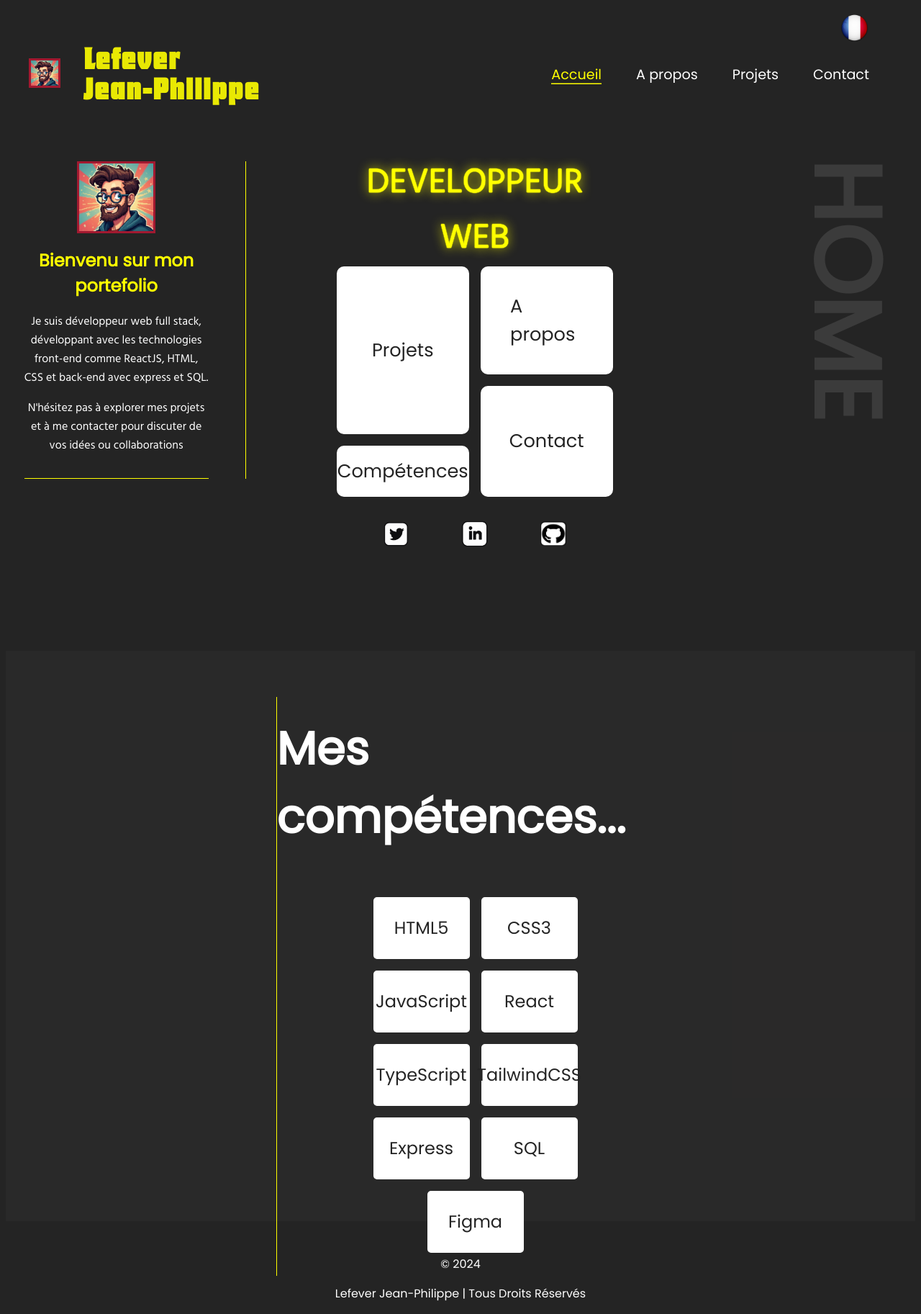
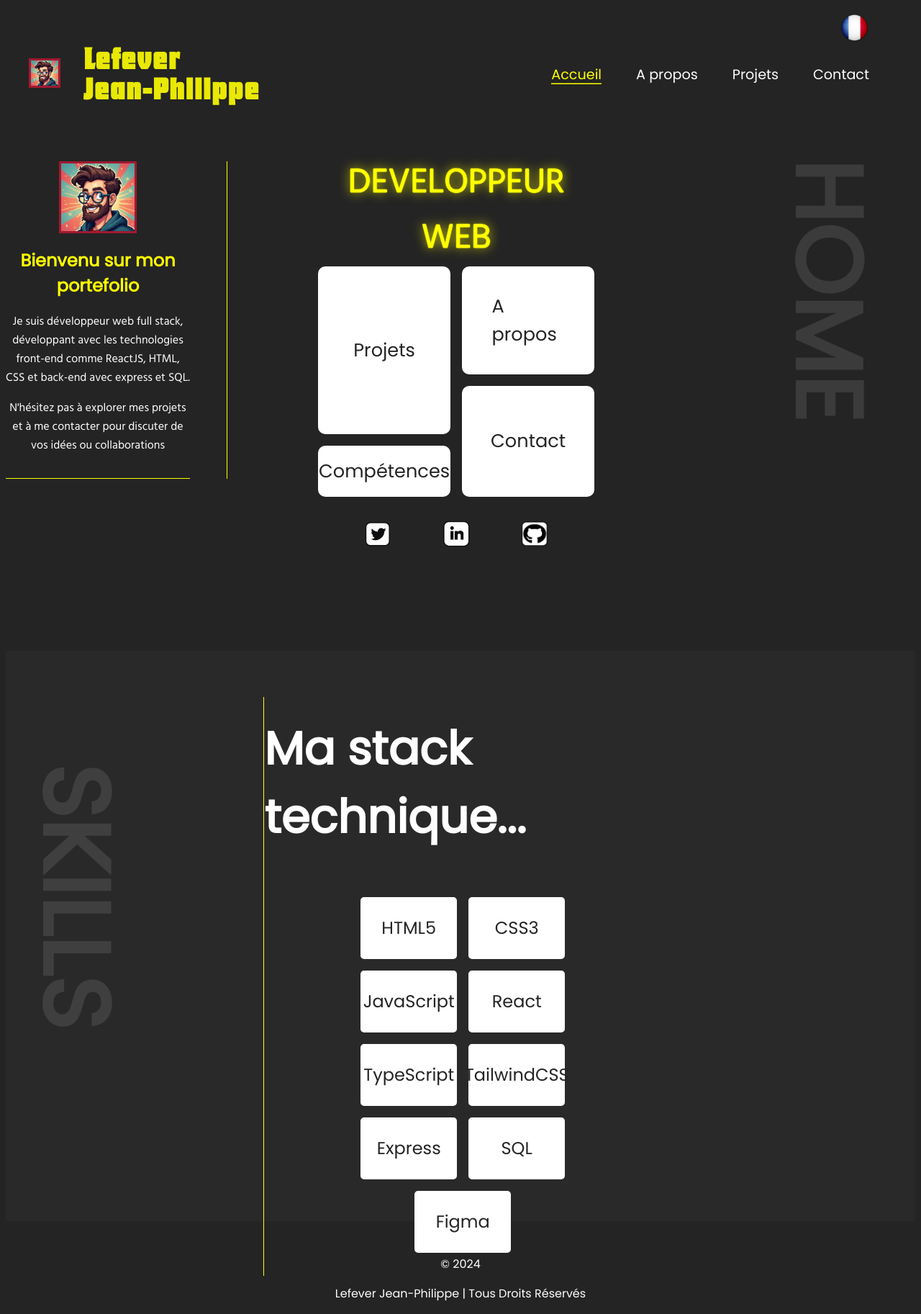
Before and after one commit to JP-Lefever/Portfolio, a React (Vite) app: page / in a window 1280 px wide. Shown: the whole page at 72% size. Built offline with nearby package versions, Linux system fonts and the light colour scheme.

Commit message:
fix: design

```diff
--- a/src/locales/fr.json
+++ b/src/locales/fr.json
@@ -18,7 +18,7 @@
 		"project": "Projets",
 		"skills": "Compétences",
 		"contact": "Contact",
-		"mySkills": "Mes compétences..."
+		"mySkills": "Ma stack technique..."
 	},
 	"aboutPage": {
 		"title": "A propos de moi.",
--- a/src/pages/contactPage/contactPage.module.css
+++ b/src/pages/contactPage/contactPage.module.css
@@ -17,7 +17,7 @@
 .contactPage {
 	display: flex;
 	flex-direction: row-reverse;
-	gap: 19vw;
+	gap: 18.1vw;
 }
 .contact {
 	margin-top: 10vh;
@@ -73,7 +73,7 @@
 	height: 5em;
 	@media screen and (max-width: 760px) {
 		width: 90vw;
-		padding-left: 1em;
+		padding-left: 0em;
 	}
 }
 
--- a/src/pages/homePage/homePage.module.css
+++ b/src/pages/homePage/homePage.module.css
@@ -78,11 +78,14 @@
 	display: flex;
 	flex-direction: row-reverse;
 	justify-content: space-between;
+	position: relative;
+	right: 2vw;
 	@media screen and (max-width: 760px) {
 		display: flex;
 		flex-direction: column;
 		height: 100vh;
-
+		position: relative;
+		right: 0vw;
 		align-items: center;
 		width: 96vw;
 	}
@@ -93,6 +96,8 @@
 		margin-bottom: 25vh;
 		align-items: center;
 		width: 95vw;
+		position: relative;
+		right: 0vw;
 	}
 }
 .h2 {
--- a/src/pages/skillsPage/SkillsPage.tsx
+++ b/src/pages/skillsPage/SkillsPage.tsx
@@ -7,6 +7,8 @@ export default function SkillsPage() {
 	const { translations } = useTranslation();
 	return (
 		<>
+			<div className={style.skillsPage}>
+				<h2 className={style.h2}>SKILLS</h2>
 				<section className={style.skillsSection}>
 					<h2 className={style.skillsH2} id="skills">
 						{translations.homePage.mySkills}
@@ -25,6 +27,7 @@ export default function SkillsPage() {
 						))}
 					</ul>
 				</section>
+			</div>
 		</>
 	);
 }
--- a/src/pages/skillsPage/skillsPage.module.css
+++ b/src/pages/skillsPage/skillsPage.module.css
@@ -72,6 +72,7 @@
 	opacity: 10%;
 	margin-left: 0;
 	padding: 0;
+	margin-top: 20vh;
 	@media screen and (max-width: 760px) {
 		display: none;
 	}
@@ -88,13 +89,20 @@
 	align-items: center;
 	position: relative;
 	top: 8vh;
+	right: 13vw;
 	@media screen and (max-width: 760px) {
 		width: 90vw;
 		margin: auto;
+		position: relative;
+
+		right: 0vw;
 	}
 	@media screen and (min-width: 761px) and (max-width: 1048px) {
 		width: 90vw;
 		margin: auto;
+		position: relative;
+
+		right: 0vw;
 	}
 }
 .skillsH2 {
@@ -111,5 +119,10 @@
 	}
 	@media screen and (min-width: 761px) and (max-width: 1048px) {
 		font-size: 4.5em;
+		padding-left: 3vw;
 	}
 }
+.skillsPage {
+	display: flex;
+	flex-direction: row;
+}
```
Lines whose indentation alone changed are shown as unchanged.
